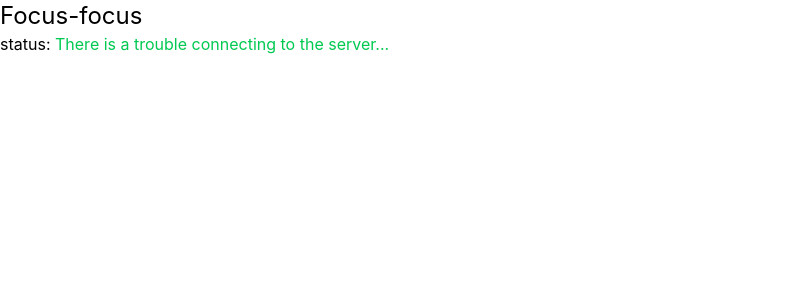
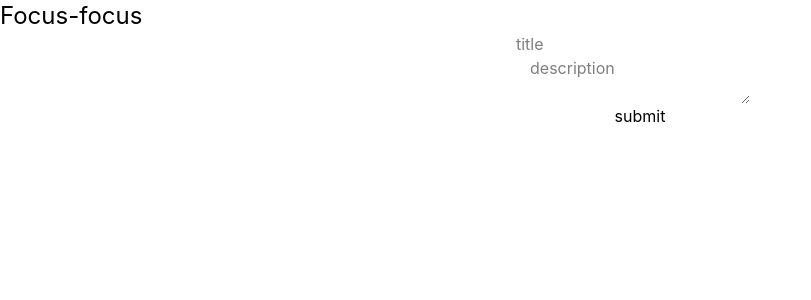
Before and after one commit to jaspersanchez/focus-focus, a React (Vite) app in the folder client/: page / in a window 1280 px wide. Shown: the top 300 px of the page, without its empty margins (0-811 px from the left). Built offline with nearby package versions, Linux system fonts and the light colour scheme; no server answers.

Commit message:
ui: create task form closes #8

```diff
--- a/client/src/App.jsx
+++ b/client/src/App.jsx
@@ -1,29 +1,35 @@
-import { useEffect, useState } from 'react';
+// import { useEffect, useState } from 'react';
+import TaskForm from './components/TaskForm';
 
 const App = () => {
-  const [status, setStatus] = useState('connecting to server...');
+  // const [status, setStatus] = useState('connecting to server...');
 
-  useEffect(() => {
-    const fetchServer = async () => {
-      try {
-        const res = await fetch('http://localhost:3000/health');
-        const data = await res.json();
+  // useEffect(() => {
+  //   const fetchServer = async () => {
+  //     try {
+  //       const res = await fetch('http://localhost:3000/health');
+  //       const data = await res.json();
 
-        setStatus(data.status);
-      } catch {
-        setStatus('There is a trouble connecting to the server...');
-      }
-    };
+  //       setStatus(data.status);
+  //     } catch {
+  //       setStatus('There is a trouble connecting to the server...');
+  //     }
+  //   };
 
-    fetchServer();
-  }, []);
+  //   fetchServer();
+  // }, []);
 
   return (
     <div>
-      <h1 className="text-2xl">Focus-focus</h1>
-      <p>
-        status: <span className="text-green-500">{status}</span>
-      </p>
+      <div>
+        <h1 className="text-2xl">Focus-focus</h1>
+        {/* <p>
+          status: <span className="text-green-500">{status}</span>
+        </p> */}
+      </div>
+      <div>
+        <TaskForm />
+      </div>
     </div>
   );
 };
--- /dev/null
+++ b/client/src/components/TaskForm.jsx
@@ -0,0 +1,49 @@
+import { useState } from 'react';
+
+const TaskForm = () => {
+  const [title, setTitle] = useState('');
+  const [description, setDescription] = useState('');
+
+  const addTask = async (payload) => {
+    const res = await fetch(`${import.meta.env.VITE_API_URL}/api/tasks`, {
+      method: 'POST',
+      headers: {
+        'Content-Type': 'application/json',
+      },
+      body: JSON.stringify(payload),
+    });
+    return await res.json();
+  };
+
+  const handleSubmit = async (e) => {
+    e.preventDefault();
+
+    const payload = { title, description };
+
+    const task = await addTask(payload);
+
+    console.log(task);
+
+    setTitle('');
+    setDescription('');
+  };
+
+  return (
+    <form onSubmit={handleSubmit} className="flex flex-col items-center">
+      <input
+        type="text"
+        placeholder="title"
+        value={title}
+        onChange={(e) => setTitle(e.target.value)}
+      />
+      <textarea
+        placeholder="description"
+        value={description}
+        onChange={(e) => setDescription(e.target.value)}
+      />
+      <button type="submit">submit</button>
+    </form>
+  );
+};
+
+export default TaskForm;
```
